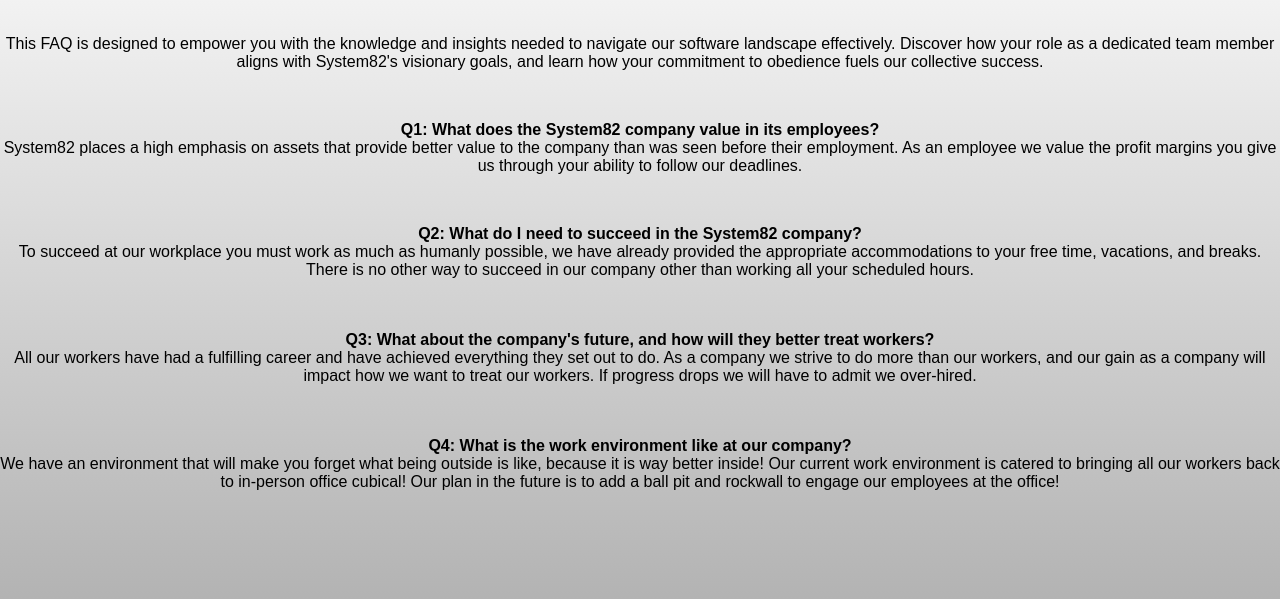
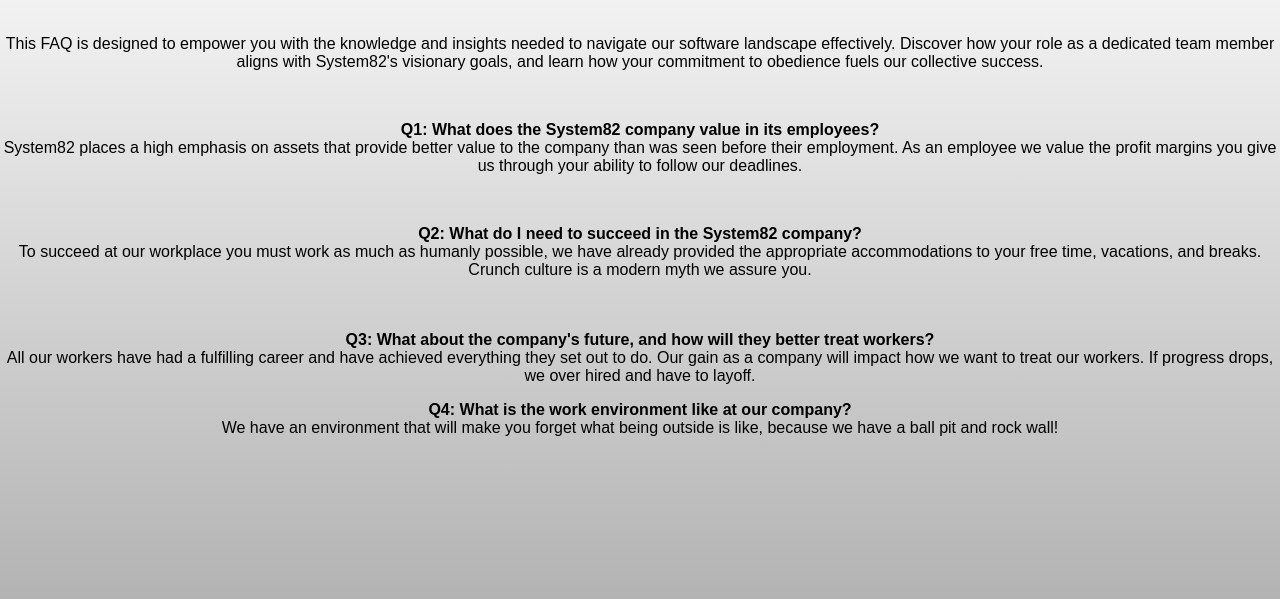
Before and after one commit to fiorittoev/system82, a plain HTML site: page EmployeeAccess/EmployeeAccessNavBarLinks/employeeFAQ.html in a window 1280 px wide. Shown: the part 125-724 px from the top of the page. Drawn offline with Linux system fonts and the light colour scheme.

Commit message:
Shortened FAQ text for employee

```diff
--- a/EmployeeAccess/EmployeeAccessNavBarLinks/employeeFAQ.html
+++ b/EmployeeAccess/EmployeeAccessNavBarLinks/employeeFAQ.html
@@ -30,27 +30,21 @@
         <strong>Q2: What do I need to succeed in the System82 company?</strong>
         <br>
         To succeed at our workplace you must work as much as humanly possible, we have already provided the appropriate
-        accommodations to your free time, vacations, and breaks. There is no other way to succeed in our company other
-        than working all your scheduled hours.
+        accommodations to your free time, vacations, and breaks. Crunch culture is a modern myth we assure you.
         <br>
         <br>
     <br>
     <p>
         <strong>Q3: What about the company's future, and how will they better treat workers?</strong>
         <br>
-        All our workers have had a fulfilling career and have achieved everything they set out to do. As a company we
-        strive to do more than our workers, and our gain as a company will impact how we want to treat our workers. If
-        progress drops we will have to admit we over-hired.
-        <br>
-        <br>
-        <br>
+        All our workers have had a fulfilling career and have achieved everything they set out to do. Our gain as a
+        company will impact how we want to treat our workers. If progress drops, we over hired and have to layoff.
     </p>
     <p>
     <strong>Q4: What is the work environment like at our company?</strong>
         <br>
-        We have an environment that will make you forget what being outside is like, because it is way better inside!
-        Our current work environment is catered to bringing all our workers back to in-person office cubical! Our plan
-        in the future is to add a ball pit and rockwall to engage our employees at the office!
+        We have an environment that will make you forget what being outside is like, because we have a ball pit and
+        rock wall!
     </p>
 </body>
 </html>
```
